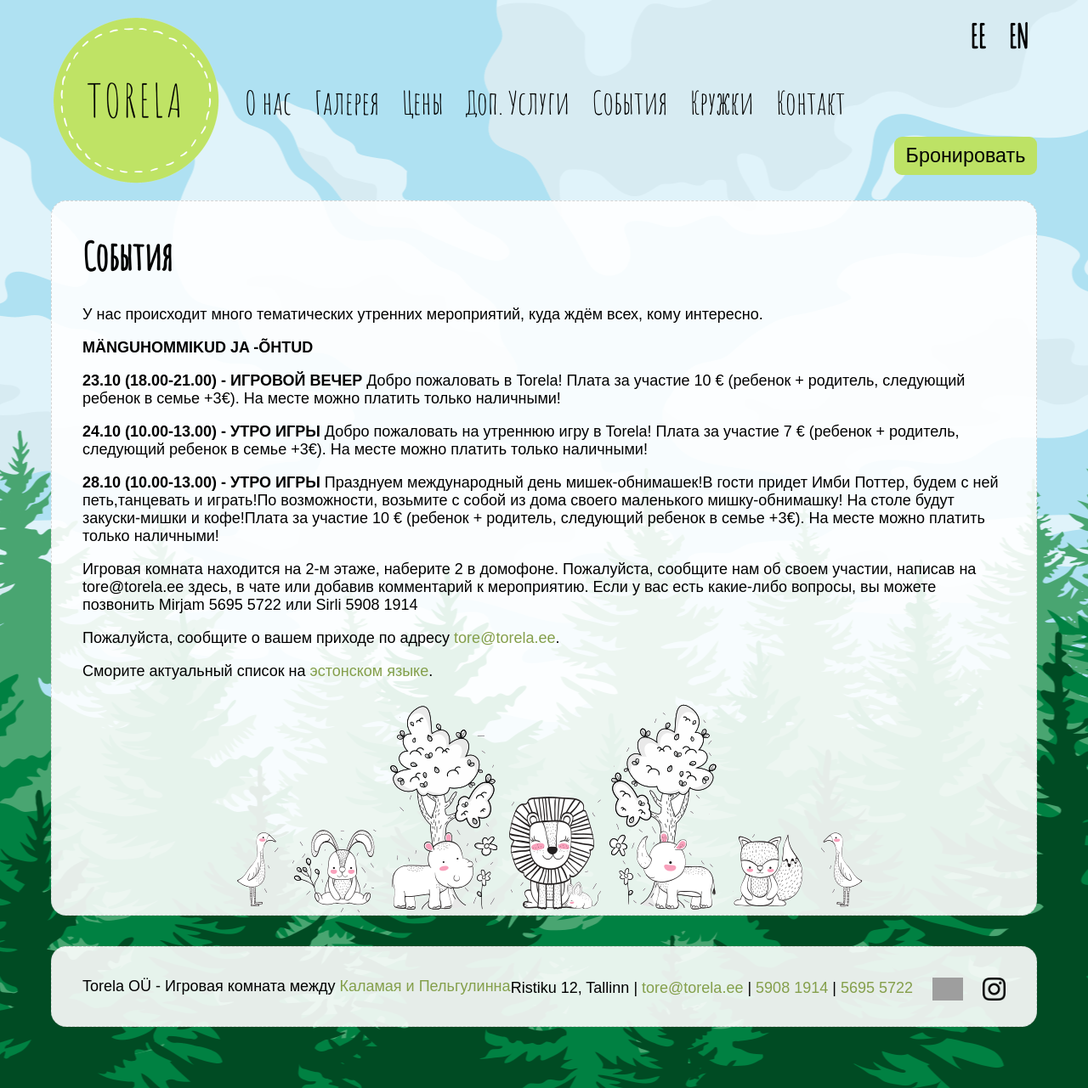
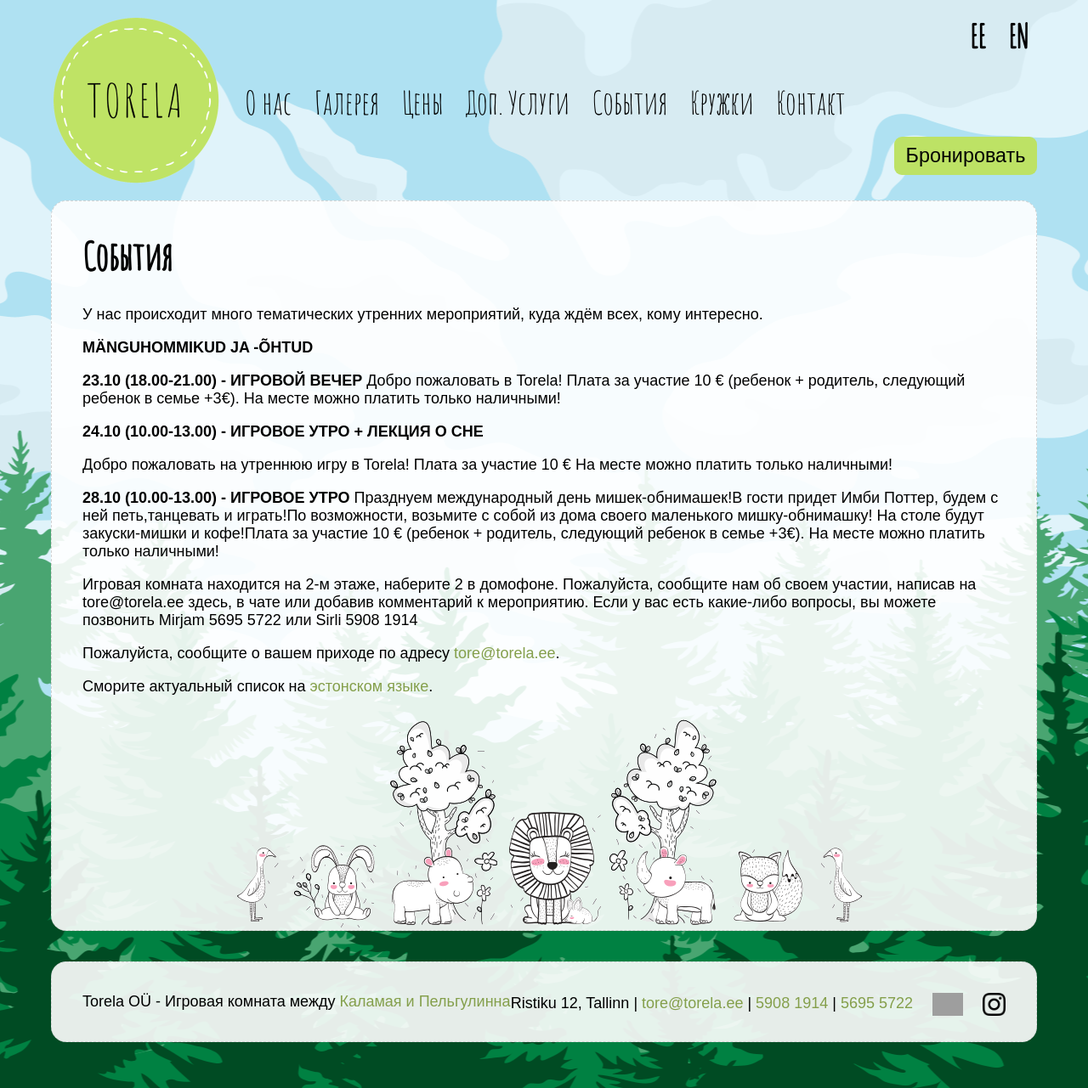
Before and after one commit to mypsik/torela, a Jekyll site: the page built from ru/events/index.md, in a window 1280 px wide. Shown: the whole page at 85% size. Built offline with Jekyll 4.4.1, drawn with Linux system fonts in a browser that asks for light colours; grey boxes are pictures that could not be loaded.

Commit message:
Update index.md

```diff
--- a/ru/events/index.md
+++ b/ru/events/index.md
@@ -17,13 +17,14 @@
 На месте можно платить только наличными!
 
 
-**24.10 (10.00-13.00) - УТРО ИГРЫ**
+**24.10 (10.00-13.00) - ИГРОВОЕ УТРО + ЛЕКЦИЯ О СНЕ**
+
 Добро пожаловать на утреннюю игру в Torela!
-Плата за участие 7 € (ребенок + родитель, следующий ребенок в семье +3€).
+Плата за участие 10 €
 На месте можно платить только наличными!
 
 
-**28.10 (10.00-13.00) - УТРО ИГРЫ**
+**28.10 (10.00-13.00) - ИГРОВОЕ УТРО**
 Празднуем международный день мишек-обнимашек!В гости придет Имби Поттер, будем с ней петь,танцевать и играть!По возможности, возьмите с собой из дома своего маленького мишку-обнимашку! На столе будут закуски-мишки и кофе!Плата за участие 10 € (ребенок + родитель, следующий ребенок в семье +3€).
 На месте можно платить только наличными!
 
```
